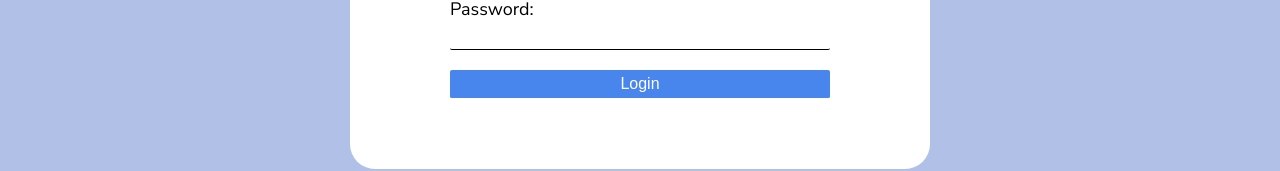
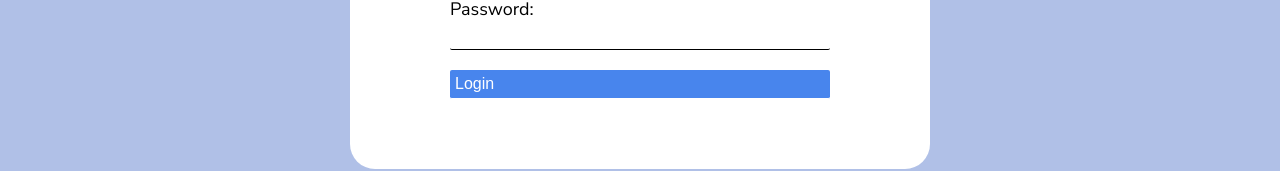
Before and after one commit to ManagemateUCLA/managemate-frontend, a React (Create React App) app in the folder managemate/: page / in a window 1280 px wide. Shown: the part 710-881 px from the top of the page. Built offline with nearby package versions, Linux system fonts and the light colour scheme.

Commit message:
connecting register to the backend

```diff
--- a/managemate/src/pages/about.js
+++ b/managemate/src/pages/about.js
@@ -23,6 +23,7 @@ const register = async() => {
         console.error(err.response.data);
         alert("Please try again!");
     }
+    //window.location.href = window.location.href;
 };
 
 
@@ -38,6 +39,7 @@ const login = async() => {
         console.error(err.response.data);
         alert("Either your email or your password is not recognized. Please try again!");
     }
+    //window.location.href = window.location.href;
 };
 
 const About = () => {
@@ -83,7 +85,7 @@ const About = () => {
                         <input type="text" id="login-email" />
                         <label>Password:</label>
                         <input type="password" id="login-password" />
-                        <input className='formSubmit' type="submit" value="Login"
+                        <input className='formSubmit' value="Login"
                         onClick={login}/>
                     </form>
                 </div>
@@ -104,7 +106,7 @@ const About = () => {
                         <input type="text" id="register-email" />
                         <label>Password: </label>
                         <input type="password" id="register-password" />
-                        <input className='formSubmit' type="submit" value="Sign Up"
+                        <input className='formSubmit' value="Sign Up"
                         onClick={register}/>
                     </form>
                 </div>
```
